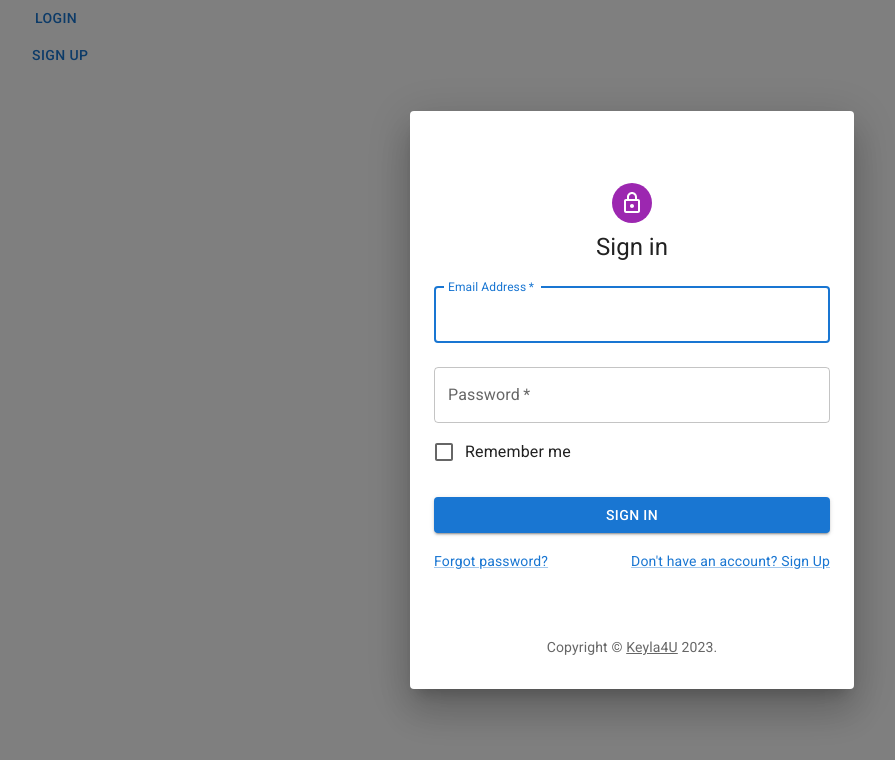
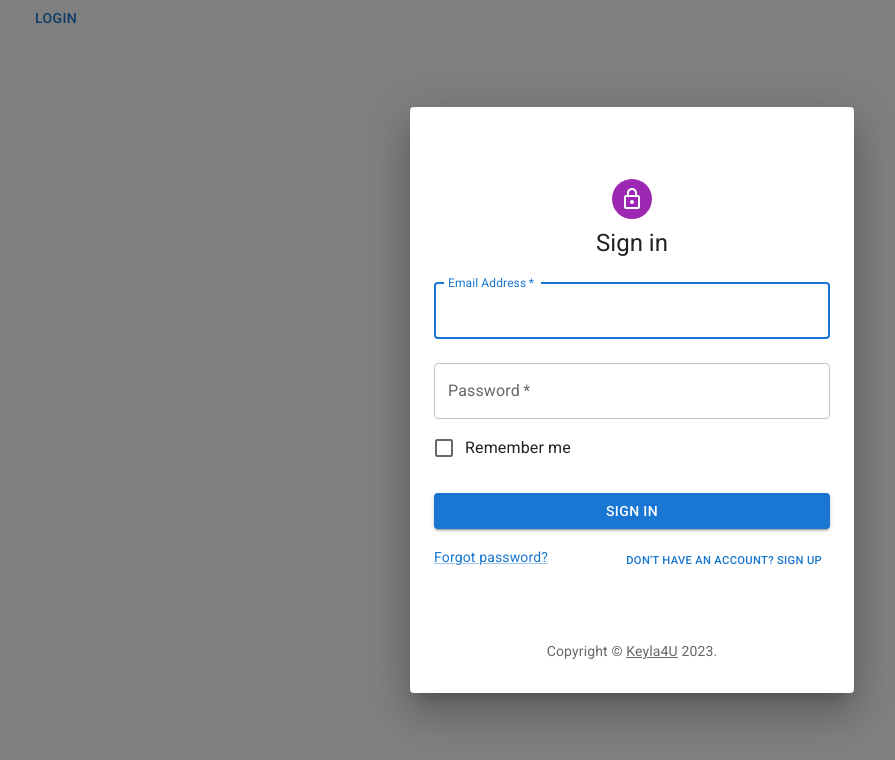
Before and after one commit to tykealy/Keyla4U-client, a Next.js app: page / in a window 1280 px wide. Both pictures are taken after a click on the button "LOGIN". Shown: the top 760 px of the page, without its empty margins (8-903 px from the left). Built offline with nearby package versions, Linux system fonts and the light colour scheme.

Commit message:
close #10 added state management and perfect authentication

```diff
--- a/components/presentation/SignInForm.jsx
+++ b/components/presentation/SignInForm.jsx
@@ -12,8 +12,9 @@ import LockOutlinedIcon from "@mui/icons-material/LockOutlined";
 import Typography from "@mui/material/Typography";
 import Container from "@mui/material/Container";
 import { createTheme, ThemeProvider } from "@mui/material/styles";
-import { setCookie } from "../../utilities/cookie";
 import { CircularProgress } from "@mui/material";
+import { useRecoilState } from "recoil";
+import { RecoilStates } from "../../state/state";
 function Copyright(props) {
   return (
     <Typography
@@ -35,8 +36,14 @@ function Copyright(props) {
 const theme = createTheme();
 
 export default function SignInForm() {
+  const [loading, setLoading] = React.useState(false);
   const [loginError, setLoginError] = React.useState(false);
-  const [loading, setLoading] = React.useState(false);
+  //recoil states
+  const { signupState, loginState, loggedInState } = RecoilStates;
+  const [loggedIn, setLoggedIn] = useRecoilState(loggedInState);
+  const [openLogin, setOpenLogin] = useRecoilState(loginState);
+  const [signup, setSignup] = useRecoilState(signupState);
+
   const handleSubmit = async (event) => {
     event.preventDefault();
     setLoading(true);
@@ -49,9 +56,14 @@ export default function SignInForm() {
     });
     req.status == 401 ? setLoginError(true) : setLoginError(false);
     const res = await req.json();
-    req.status == 200
-      ? localStorage.setItem("user", JSON.stringify(res))
-      : localStorage.setItem("user", null);
+    if (req.status == 200) {
+      localStorage.setItem("user", JSON.stringify(res));
+      setLoggedIn(true);
+      setOpenLogin(false);
+    } else {
+      localStorage.setItem("user", null);
+      setLoggedIn(false);
+    }
     setLoading(false);
   };
 
@@ -124,9 +136,15 @@ export default function SignInForm() {
                 </Link>
               </Grid>
               <Grid item>
-                <Link href="#" variant="body2">
+                <Button
+                  sx={{ fontSize: "0.7rem" }}
+                  onClick={() => {
+                    setOpenLogin(false);
+                    setSignup(true);
+                  }}
+                >
                   {"Don't have an account? Sign Up"}
-                </Link>
+                </Button>
               </Grid>
             </Grid>
           </Box>
--- a/components/presentation/SignUpForm.jsx
+++ b/components/presentation/SignUpForm.jsx
@@ -13,9 +13,17 @@ import Typography from "@mui/material/Typography";
 import Container from "@mui/material/Container";
 import { createTheme, ThemeProvider } from "@mui/material/styles";
 import { CircularProgress } from "@mui/material";
+import { RecoilStates } from "../../state/state";
+import { useRecoilState } from "recoil";
 export default function SignUp() {
+  const [loading, setLoading] = React.useState(false);
   const [created, setCreated] = React.useState(true);
-  const [loading, setLoading] = React.useState(false);
+  //recoil states
+  const { signupState, loginState, loggedInState } = RecoilStates;
+  const [loggedIn, setLoggedIn] = useRecoilState(loggedInState);
+  const [openLogin, setOpenLogin] = useRecoilState(loginState);
+  const [signup, setSignup] = useRecoilState(signupState);
+
   const handleSubmit = async (event) => {
     event.preventDefault();
     setLoading(true);
@@ -28,7 +36,8 @@ export default function SignUp() {
       setCreated(true);
       const res = await req.json();
       localStorage.setItem("user", JSON.stringify(res.user));
-      console.log(res);
+      setLoggedIn(true);
+      setSignup(false);
     } else {
       setCreated(false);
       return;
@@ -137,9 +146,15 @@ export default function SignUp() {
             </Button>
             <Grid container justifyContent="flex-end">
               <Grid item>
-                <Link href="#" variant="body2">
+                <Button
+                  sx={{ fontSize: "0.7rem" }}
+                  onClick={() => {
+                    setSignup(false);
+                    setOpenLogin(true);
+                  }}
+                >
                   Already have an account? Sign in
-                </Link>
+                </Button>
               </Grid>
             </Grid>
           </Box>
--- a/package.json
+++ b/package.json
@@ -19,7 +19,8 @@
     "next-auth": "^4.22.1",
     "props-type": "^1.0.1",
     "react": "18.2.0",
-    "react-dom": "18.2.0"
+    "react-dom": "18.2.0",
+    "recoil": "^0.7.7"
   },
   "devDependencies": {
     "eslint": "8.39.0",
--- a/pages/_app.jsx
+++ b/pages/_app.jsx
@@ -3,8 +3,13 @@ import "@fontsource/roboto/300.css";
 import "@fontsource/roboto/400.css";
 import "@fontsource/roboto/500.css";
 import "@fontsource/roboto/700.css";
+import { RecoilRoot } from "recoil";
 function MyApp({ Component, pageProps }) {
-  return <Component {...pageProps} />;
+  return (
+    <RecoilRoot>
+      <Component {...pageProps} />
+    </RecoilRoot>
+  );
 }
 
 export default MyApp;
--- a/pages/index.jsx
+++ b/pages/index.jsx
@@ -3,30 +3,32 @@ import styles from "../styles/Home.module.css";
 import LoginDialog from "../components/parent/LoginDialog";
 import RegisterDialog from "../components/parent/RegisterDialog";
 import ModButton from "../components/presentation/ModButton";
+import { useRecoilState, useRecoilValue } from "recoil";
+import { RecoilStates } from "../state/state";
 export default function Home() {
-  const [openLogin, setOpenLogin] = React.useState(false);
-  const [openSingUp, setOpenSignUp] = React.useState(false);
-
+  const { signupState, loginState, loggedInState } = RecoilStates;
+  const [openLogin, setOpenLogin] = useRecoilState(loginState);
+  const signup = useRecoilValue(signupState);
+  const [loggedIn, setLoggedIn] = useRecoilState(loggedInState);
   function onClose() {
     setOpenLogin(false);
-    setOpenSignUp(false);
   }
   function handleLogin() {
     setOpenLogin(true);
   }
-  function handleRegister() {
-    setOpenSignUp(true);
+  function handleLogout() {
+    localStorage.removeItem("user");
+    setLoggedIn(false);
   }
   return (
     <div className={styles.container}>
       <LoginDialog open={openLogin} onClose={onClose} />
-      <RegisterDialog
-        open={openSingUp}
-        title="Sign up Form"
-        onClose={onClose}
-      />
-      <ModButton onClick={handleLogin} buttonTitle="Login" />
-      <ModButton onClick={handleRegister} buttonTitle="Sign Up" />
+      <RegisterDialog open={signup} title="Sign up Form" onClose={onClose} />
+      {!loggedIn ? (
+        <ModButton onClick={handleLogin} buttonTitle="Login" />
+      ) : (
+        <ModButton onClick={handleLogout} buttonTitle="Logout" />
+      )}
     </div>
   );
 }
--- /dev/null
+++ b/state/state.js
@@ -0,0 +1,27 @@
+import { atom } from "recoil";
+
+const signupState = atom({
+  key: "signupState",
+  default: false,
+});
+const loginState = atom({
+  key: "loginState",
+  default: false,
+});
+const loggedInState = atom({
+  key: "loggedInState",
+  // default: () => {
+  //   if (JSON.parse(localStorage.getItem("user")) == null) {
+  //     return false;
+  //   } else {
+  //     return true;
+  //   }
+  // },
+  default: false,
+});
+
+export const RecoilStates = {
+  signupState,
+  loginState,
+  loggedInState,
+};
```
Also changed, not shown: 1 other file (tests, documents, lock files or other folders).
